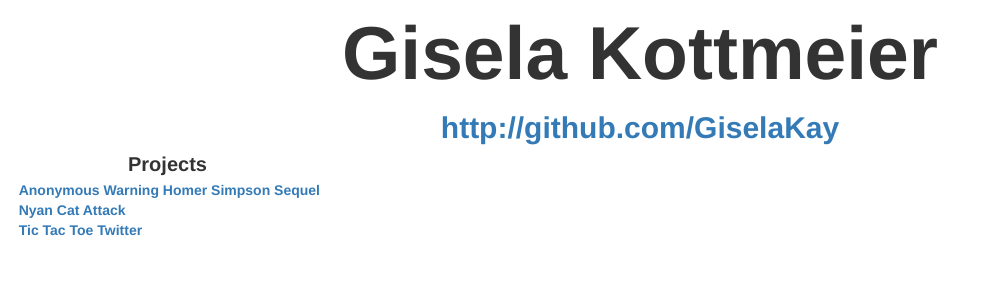
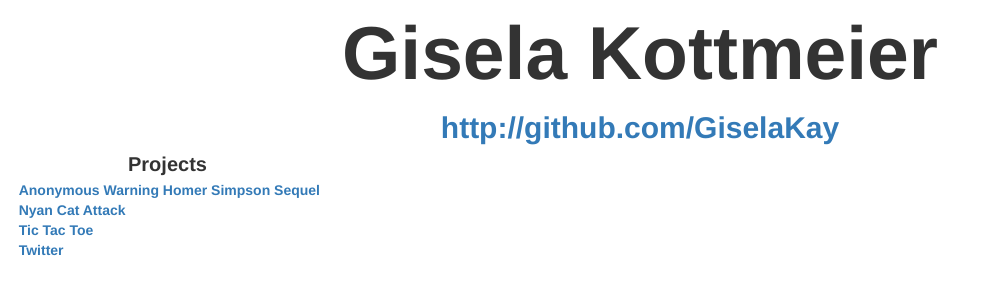
Before and after one commit to GiselaK/GiselaK.github.io, a plain HTML site: page index.html in a window 1280 px wide. Shown: the whole page, without its empty margins (0-982 px from the left). Drawn offline with nearby package versions, Linux system fonts and the light colour scheme.

Commit message:
Twitter on seperate line from Tic Tac Toe

```diff
--- a/index.html
+++ b/index.html
@@ -86,7 +86,7 @@
           <a href="http://giselakay.github.io/2015-11-watchout/client/index.html">Homer Simpson Sequel</a><br>
           <a href="http://giselakay.github.io/2015-11-subclass-dance-party/dancefloor.html">Nyan Cat Attack</a><br>
           <!-- <a href="http://giselakay.github.io/To-Do-List/">To Do List</a><br> -->
-          <a href="http://giselakay.github.io/tictactoe/tictactoe.html">Tic Tac Toe</a>
+          <a href="http://giselakay.github.io/tictactoe/tictactoe.html">Tic Tac Toe</a><br>
           <a href="http://giselakay.github.io/2015-11-twittler/index.html">Twitter</a><br>
         </div>
       <p>
```
